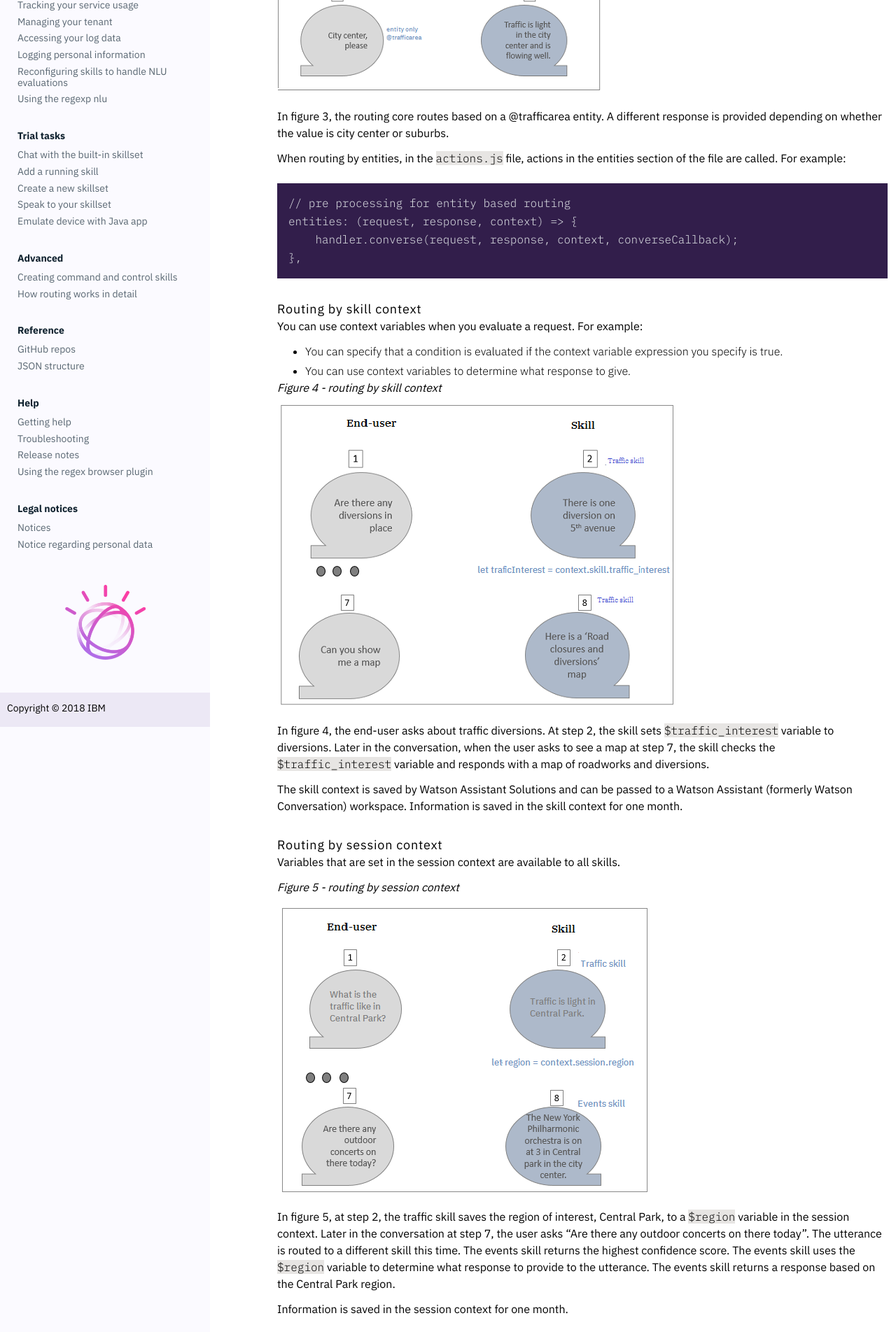
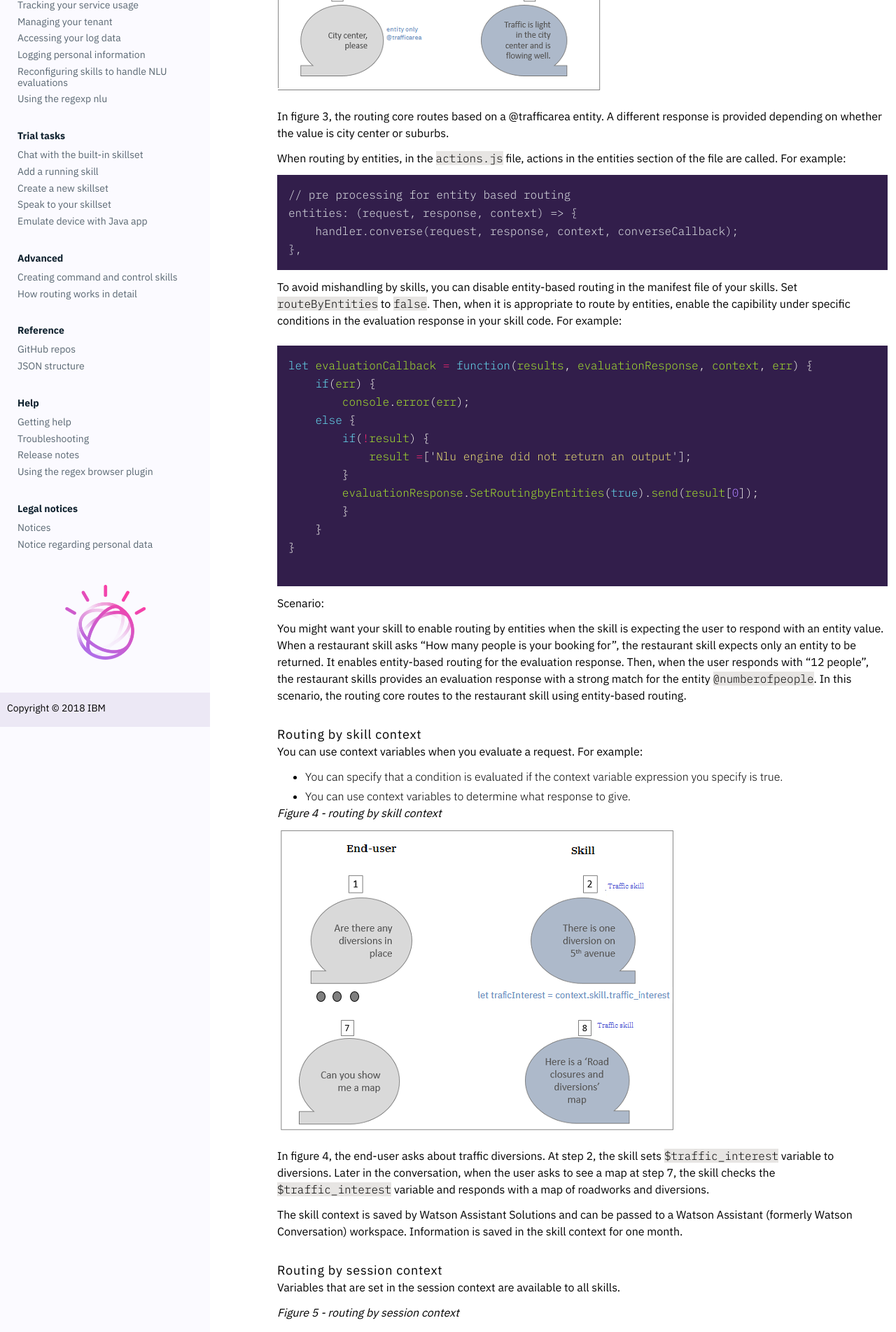
Before and after one commit to Watson-Personal-Assistant/developer, a Jekyll site: the page built from _content/skill/skill_features.md, in a window 1280 px wide. Shown: the part 2387-4291 px from the top of the page at 70% size. Built offline with Jekyll 4.4.1, drawn with Linux system fonts in a browser that asks for light colours; some web fonts are replaced; some of the changed text lies outside the part shown.

Commit message:
routingbyentities

````diff
--- a/_content/skill/skill_features.md
+++ b/_content/skill/skill_features.md
@@ -64,12 +64,32 @@ _Figure 3 - routing by entities_
 In figure 3, the routing core routes based on a @trafficarea entity.  A different response is provided depending on whether the value is city center or suburbs.
 
 When routing by entities, in the `actions.js` file, actions in the entities section of the file are called.  For example:
-```
+```Javascript
 // pre processing for entity based routing
 entities: (request, response, context) => {
     handler.converse(request, response, context, converseCallback);
 },
 ```
+
+To avoid mishandling by skills, you can disable entity-based routing in the manifest file of your skills.  Set `routeByEntities` to `false`. Then, when it is appropriate to route by entities, enable the capibility under specific conditions in the evaluation response in your skill code. For example:
+
+```javascript
+let evaluationCallback = function(results, evaluationResponse, context, err) {
+    if(err) {
+        console.error(err);
+    else {
+        if(!result) {
+            result =['Nlu engine did not return an output'];
+        }
+        evaluationResponse.SetRoutingbyEntities(true).send(result[0]);
+        }
+    }
+}
+
+```
+Scenario:
+
+You might want your skill to enable routing by entities when the skill is expecting the user to respond with an entity value.  When a restaurant skill asks "How many people is your booking for", the restaurant skill expects only an entity to be returned.  It enables entity-based routing for the evaluation response.  Then, when the user responds with "12 people", the restaurant skills provides an evaluation response with a strong match for the entity `@numberofpeople`.  In this scenario, the routing core routes to the restaurant skill using entity-based routing.
 
 #### Routing by skill context
 You can use context variables when you evaluate a request. For example:
@@ -180,7 +200,7 @@ For example, to retrieve the `name` parameter of the `lastReferencedLocation`, e
 Curl -X GET 'https://watson-personal-assistant-toolkit.mybluemix.net/context/John- 001/builtIn? instancePath=currentConversation.lastReferencedLocation.referenceThing.name' -H 'accept: application/json'
 
 ```
-To set a specific parameter, set the message body to `{ "leafValue" : "new value"}`.
+To set a leaf (that is, non-object) parameter, set the message body to `{ "leafValue" : "new value"}`.
 
 For example, to set the `name` parameter of the `lastReferencedLocation` to `Manhattan island`, enter:
 
````
